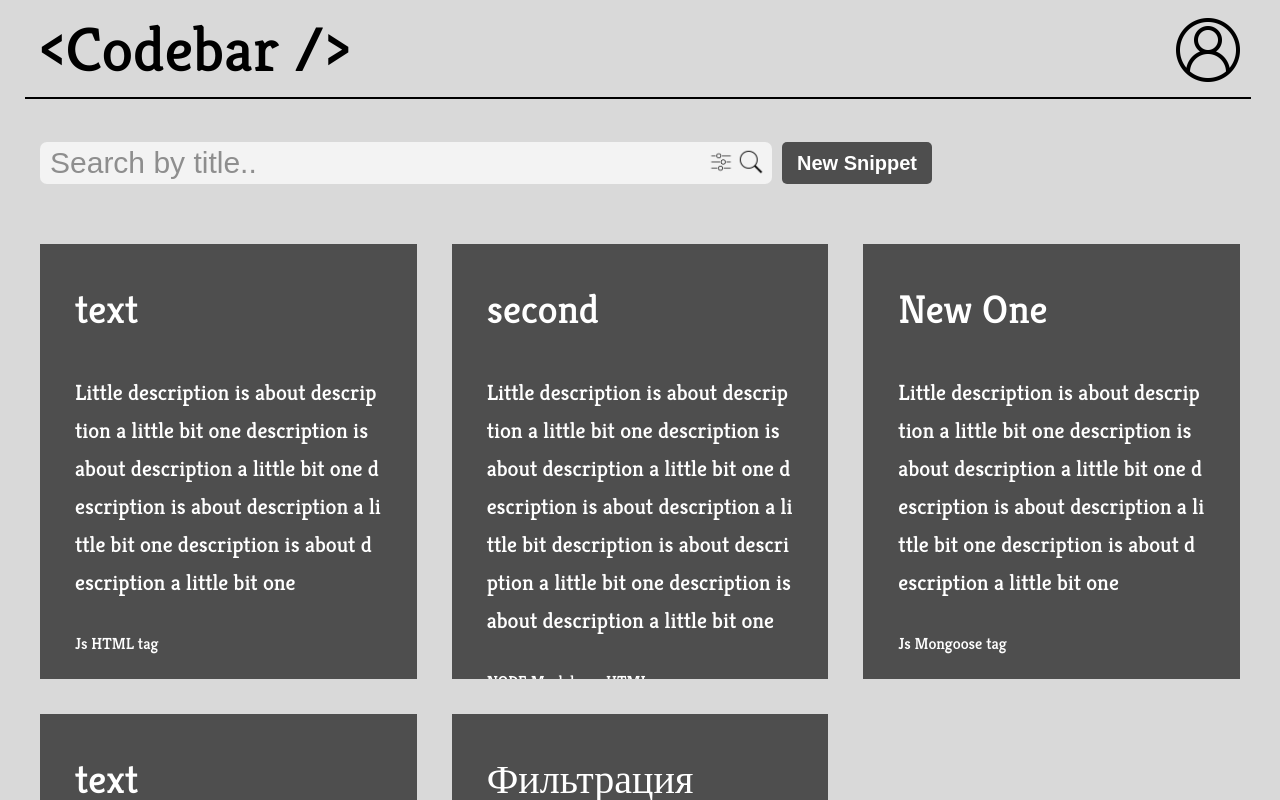
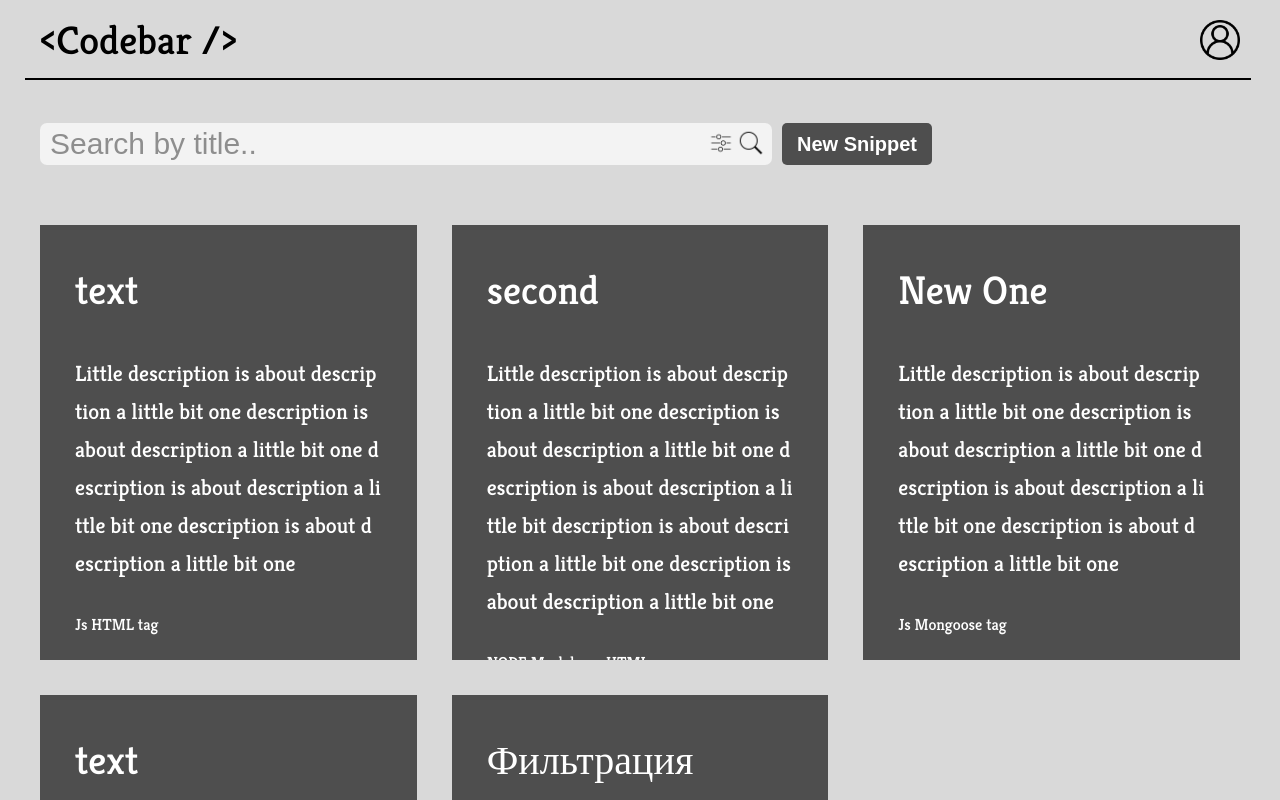
Before and after one commit to Bayraev/codebar_frontend, a React (Create React App) app: page /snippets in a window 1280 px wide. Shown: the top 800 px of the page. Built offline with nearby package versions, Linux system fonts and the light colour scheme; what @uiw/codemirror-extensions-langs would draw is missing.

Commit message:
changed a bit styles (size of logo and pfp

```diff
--- a/src/components/Header/Header.module.scss
+++ b/src/components/Header/Header.module.scss
@@ -9,14 +9,14 @@
         font-family: 'Kreon';
         font-style: normal;
         font-weight: 400;
-        font-size: 63px;
-        line-height: 79px;
+        font-size: 40px;
+        line-height: 60px;
 
     }
 
     .account_icon {
-        width: 64px;
-        height: 64px;
+        width: 40px;
+        height: 40px;
 
     }
 
```
